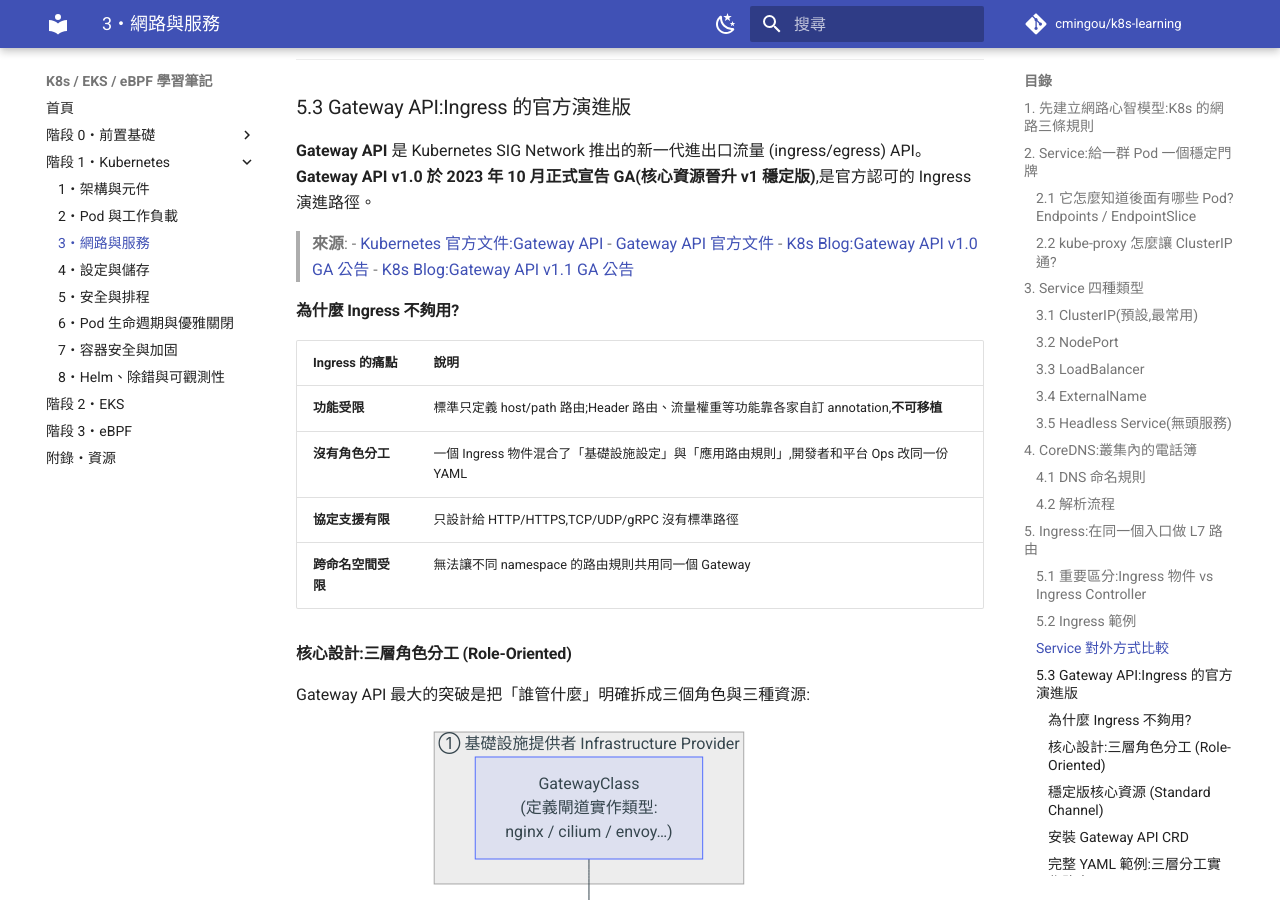
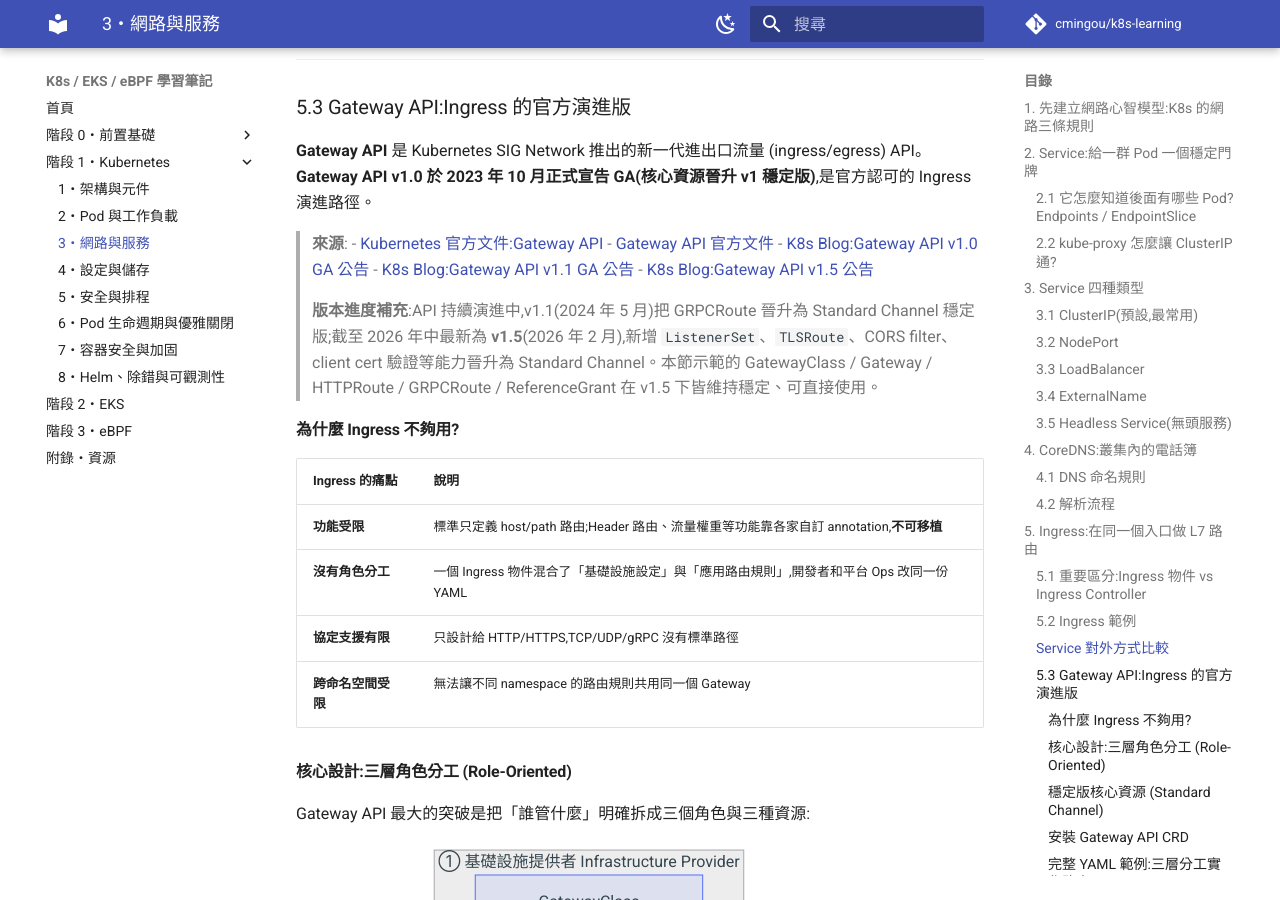
Before and after one commit to cmingou/k8s-learning, an MkDocs documentation site: the page built from docs/01-kubernetes/03-networking-service.md, in a window 1280 px wide and 900 px high, scrolled down 9068 px. Built offline with MkDocs 1.6.1 and Material for MkDocs 9.7.7, drawn with Linux system fonts in a browser that asks for light colours; comment, search, counter and statistics services are not loaded.

Commit message:
查證 K8s/EKS/eBPF 筆記正確性,補充 Gateway API 最新版本進度
本輪針對現有筆記逐一查證官方文件與原始碼:
- EKS README(版本生命週期 14+12 個月、AL2 停止發布日期、Auto Mode 12% 附加費、
  Pod Identity 平台限制、Karpenter v1 GA):全數比對官方文件後確認正確,無需修正
- kube-proxy nftables GA(1.33)/IPVS 棄用(1.35)、Cilium CNCF 畢業(2023-10)、
  In-Place Pod Resize 版本時間軸(Alpha 1.27 → Beta 1.33 → Stable 1.35)、
  AWS Load Balancer Controller v3.0.0 原生支援 Gateway API(2026 GA):
  全數對照官方部落格/文件/GitHub release 後確認正確

僅有一處值得補充:Gateway API 已從 v1.1 演進到 v1.5(2026-02),補上版本進度與
來源連結,確認本節示範的 GatewayClass/Gateway/HTTPRoute/GRPCRoute/ReferenceGrant
在最新版下仍維持穩定可用。

Co-Authored-By: Claude Sonnet 5 <noreply@anthropic.com>
Claude-Session: https://claude.ai/code/session_01BWzrU6t5eeZrnv5cyygHFJ

```diff
--- a/docs/01-kubernetes/03-networking-service.md
+++ b/docs/01-kubernetes/03-networking-service.md
@@ -356,6 +356,9 @@ spec:
 > - [Gateway API 官方文件](https://gateway-api.sigs.k8s.io/)
 > - [K8s Blog:Gateway API v1.0 GA 公告](https://kubernetes.io/blog/2023/10/31/gateway-api-ga/)
 > - [K8s Blog:Gateway API v1.1 GA 公告](https://kubernetes.io/blog/2024/05/09/gateway-api-v1-1/)
+> - [K8s Blog:Gateway API v1.5 公告](https://kubernetes.io/blog/2026/04/21/gateway-api-v1-5/)
+>
+> **版本進度補充**:API 持續演進中,v1.1(2024 年 5 月)把 GRPCRoute 晉升為 Standard Channel 穩定版;截至 2026 年中最新為 **v1.5**(2026 年 2 月),新增 `ListenerSet`、`TLSRoute`、CORS filter、client cert 驗證等能力晉升為 Standard Channel。本節示範的 GatewayClass / Gateway / HTTPRoute / GRPCRoute / ReferenceGrant 在 v1.5 下皆維持穩定、可直接使用。
 
 #### 為什麼 Ingress 不夠用?
 
```
